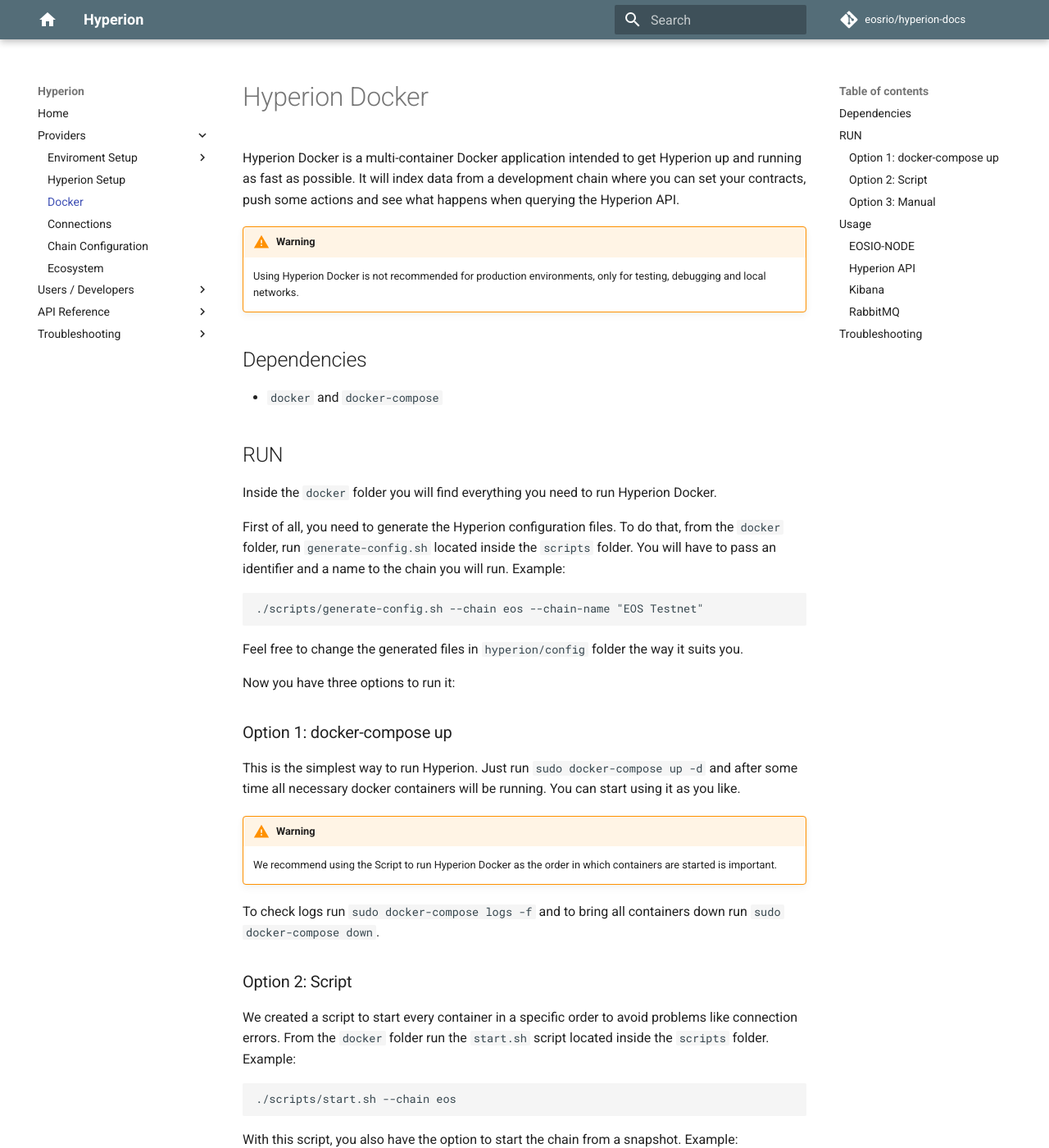
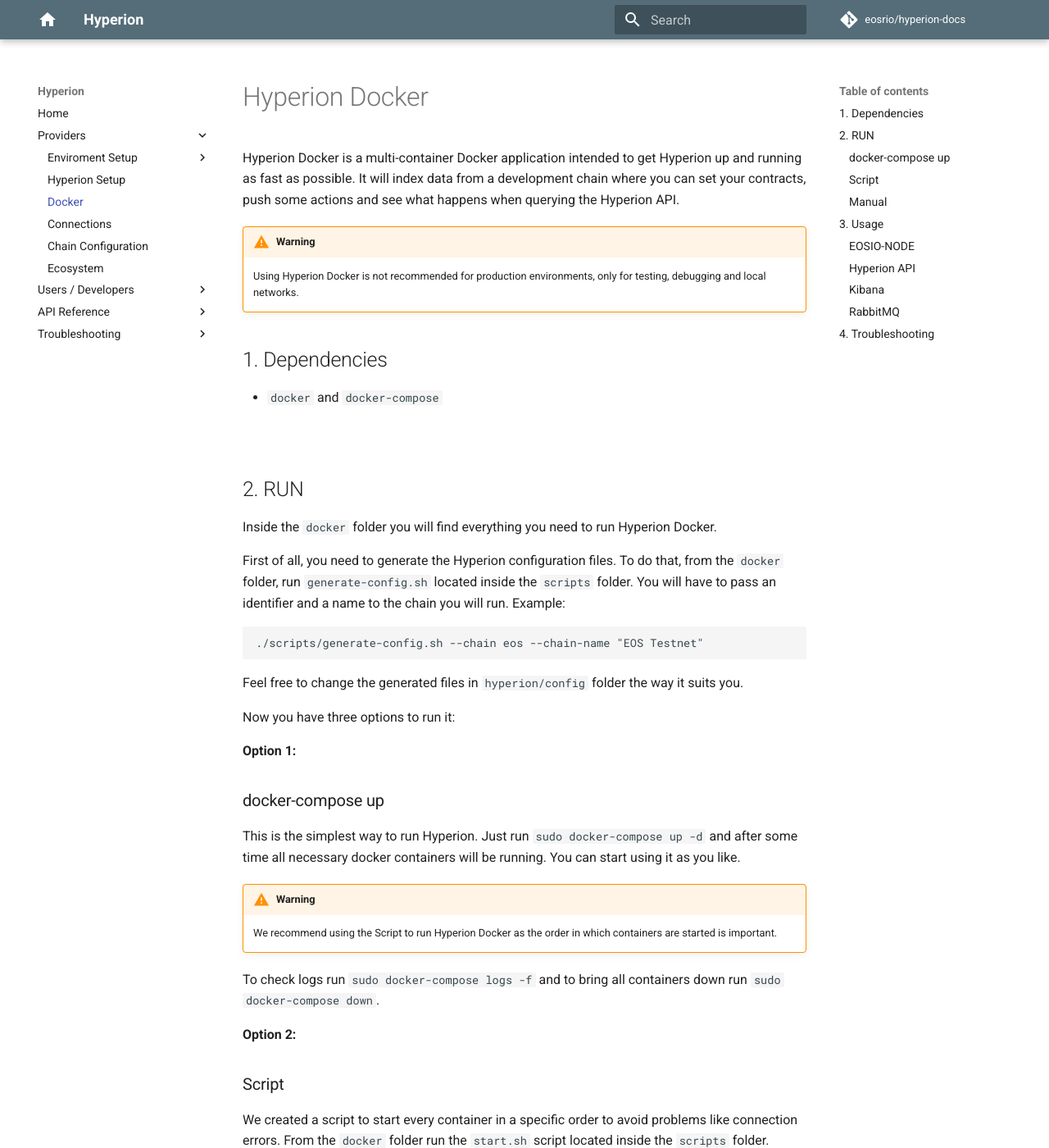
Before and after one commit to eosrio/hyperion-docs, an MkDocs documentation site: the page built from docs/docker.md, in a window 1280 px wide and 1400 px high. Shown: the whole window at 82% size. Built offline with MkDocs 1.6.1 and Material for MkDocs 9.7.7, drawn with Linux system fonts in a browser that asks for light colours; comment, search, counter and statistics services are not loaded; some of the changed text lies outside the part shown.

Commit message:
Update docker.md

````diff
--- a/docs/docker.md
+++ b/docs/docker.md
@@ -4,10 +4,12 @@
 !!! warning
     Using Hyperion Docker is not recommended for production environments, only for testing, debugging and local networks.
 
-## Dependencies
+## 1. Dependencies
 - `docker` and `docker-compose`
 
-## RUN
+<br>
+
+## 2. RUN
 Inside the `docker` folder you will find everything you need to run Hyperion Docker.
 
 First of all, you need to generate the Hyperion configuration files. To do that, from the `docker` folder, run `generate-config.sh` located inside the `scripts` folder. You will have to pass an identifier and a name to the chain you will run. Example:
@@ -18,7 +20,8 @@
 
 Now you have three options to run it:
 
-### Option 1: docker-compose up
+<b>Option 1:</b>
+### docker-compose up
 This is the simplest way to run Hyperion. Just run `sudo docker-compose up -d` and after some time all necessary docker containers will be running. You can start using it as you like.
 
 !!! warning
@@ -26,7 +29,8 @@
 
 To check logs run `sudo docker-compose logs -f` and to bring all containers down run `sudo docker-compose down`.
 
-### Option 2: Script
+<b>Option 2:</b>
+### Script
 We created a script to start every container in a specific order to avoid problems like connection errors. From the `docker` folder run the `start.sh` script located inside the `scripts` folder. Example:
 ```
 ./scripts/start.sh --chain eos
@@ -40,7 +44,8 @@
 
 You can also use the `stop.sh` script to stop all or a specific service and also to bring all the containers down. Check the script usage for more information.
 
-### Option 3: Manual
+<b>Option 3:</b>
+### Manual
 If you have some experience with Docker Compose you can probably explore Hyperion Docker a bit more.
 
 We recommend starting services in the following order: `redis, rabbitmq, elasticsearch, kibana, eosio-node, hyperion-indexer and hyperion-api`. Wait until each of them is listening for connections before you start the next. Feel free to change the `docker-compose.yml` as you like.
@@ -54,7 +59,10 @@
 ```
 It's also possible to start the chain form a snapshot passing a variable named `SNAPSHOT` to `docker-compose up`.
 
-## Usage
+<br>
+
+## 3. Usage
+
 After running `docker-compose up`, you should have a development chain producing blocks on a Docker container (eosio-node) as well as Hyperion Indexer and API on the other two Docker containers (hyperion-indexer and hyperion-api).
 
 ### EOSIO-NODE
@@ -63,11 +71,13 @@
 cleos -u http://127.0.0.1:8888 get info
 ```
 
+
 ### Hyperion API
 Make queries to [http://127.0.0.1:7000/](http://127.0.0.1:7000). Example:
 ```
 curl http://127.0.0.1:7000/v2/history/get_actions
 ```
+
 
 ### Kibana
 Access [http://127.0.0.1:5601/](http://127.0.0.1:5601/)
@@ -77,7 +87,9 @@
 
 Feel free to change configurations as you like. All configurations files are located in `hyperion/config` or `eosio/config`.
 
-## Troubleshooting
+<br>
+
+## 4. Troubleshooting
 If you're having problems accessing Kibana or using Elasticsearch API, you could disable the xpack security
 on the docker-compose.yml setting it to false:
 
````
